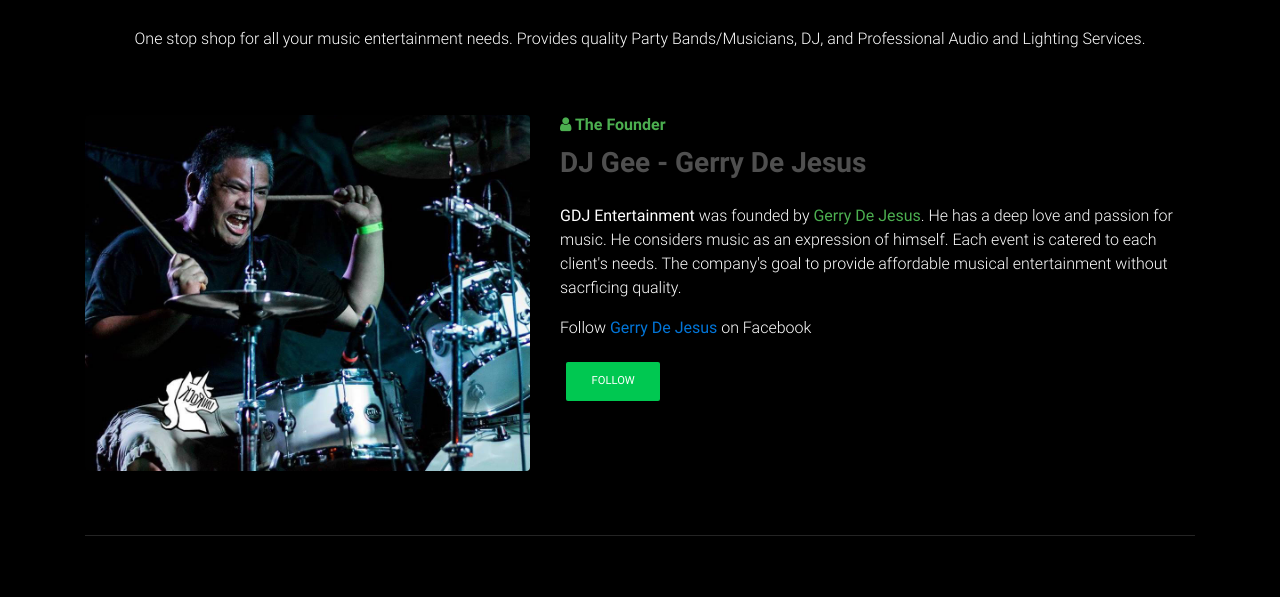
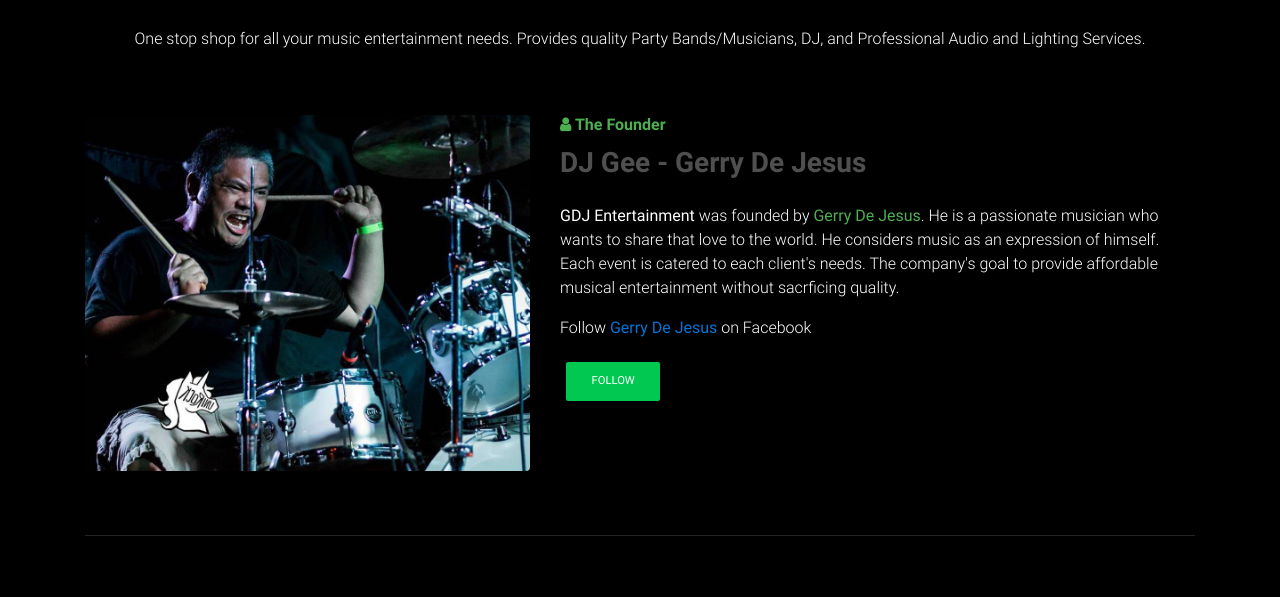
Before and after one commit to githubmobgaaps/GDJ-Entertainment, a plain HTML site: page about.html in a window 1280 px wide. Shown: the part 165-762 px from the top of the page. Drawn offline with Linux system fonts and the light colour scheme.

Commit message:
about page
per gerry request

```diff
--- a/about.html
+++ b/about.html
@@ -120,7 +120,7 @@
             <h3 class="mb-4 font-weight-bold dark-grey-text">
               <strong>DJ Gee - Gerry De Jesus</strong>
             </h3>
-            <p><strong>GDJ Entertainment</strong> was founded by <strong class="green-text">Gerry De Jesus</strong>. He has a deep love and passion for music.  He considers music as an expression of himself.  Each event is catered to each client's needs.  The company's goal to provide affordable musical entertainment without sacrficing quality.</p>
+            <p><strong>GDJ Entertainment</strong> was founded by <strong class="green-text">Gerry De Jesus</strong>. He is a passionate musician who wants to share that love to the world.  He considers music as an expression of himself.  Each event is catered to each client's needs.  The company's goal to provide affordable musical entertainment without sacrficing quality.</p>
             <p>Follow
               <a href="https://www.facebook.com/gerry.dejesus">
                 <strong>Gerry De Jesus</strong>
```
